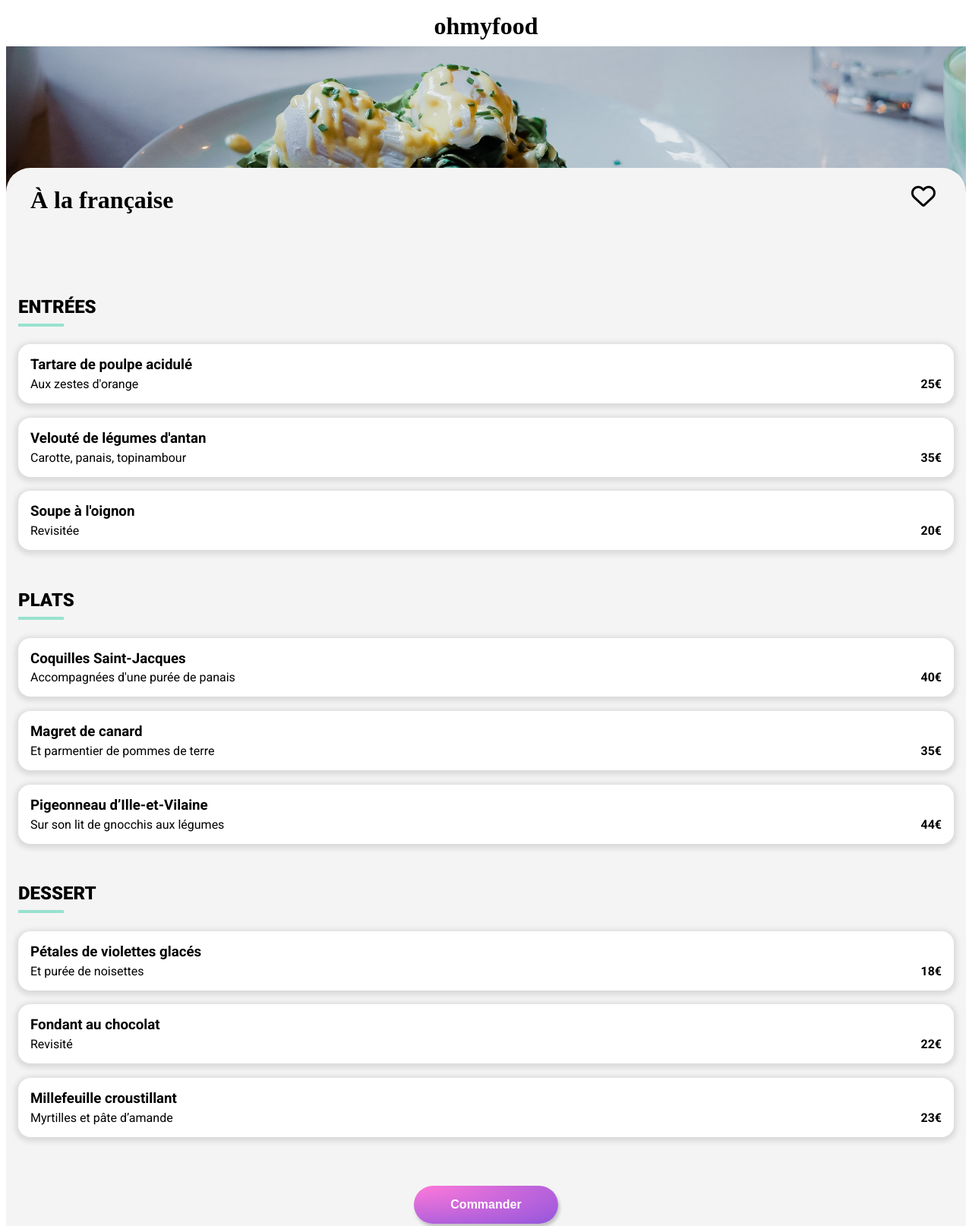
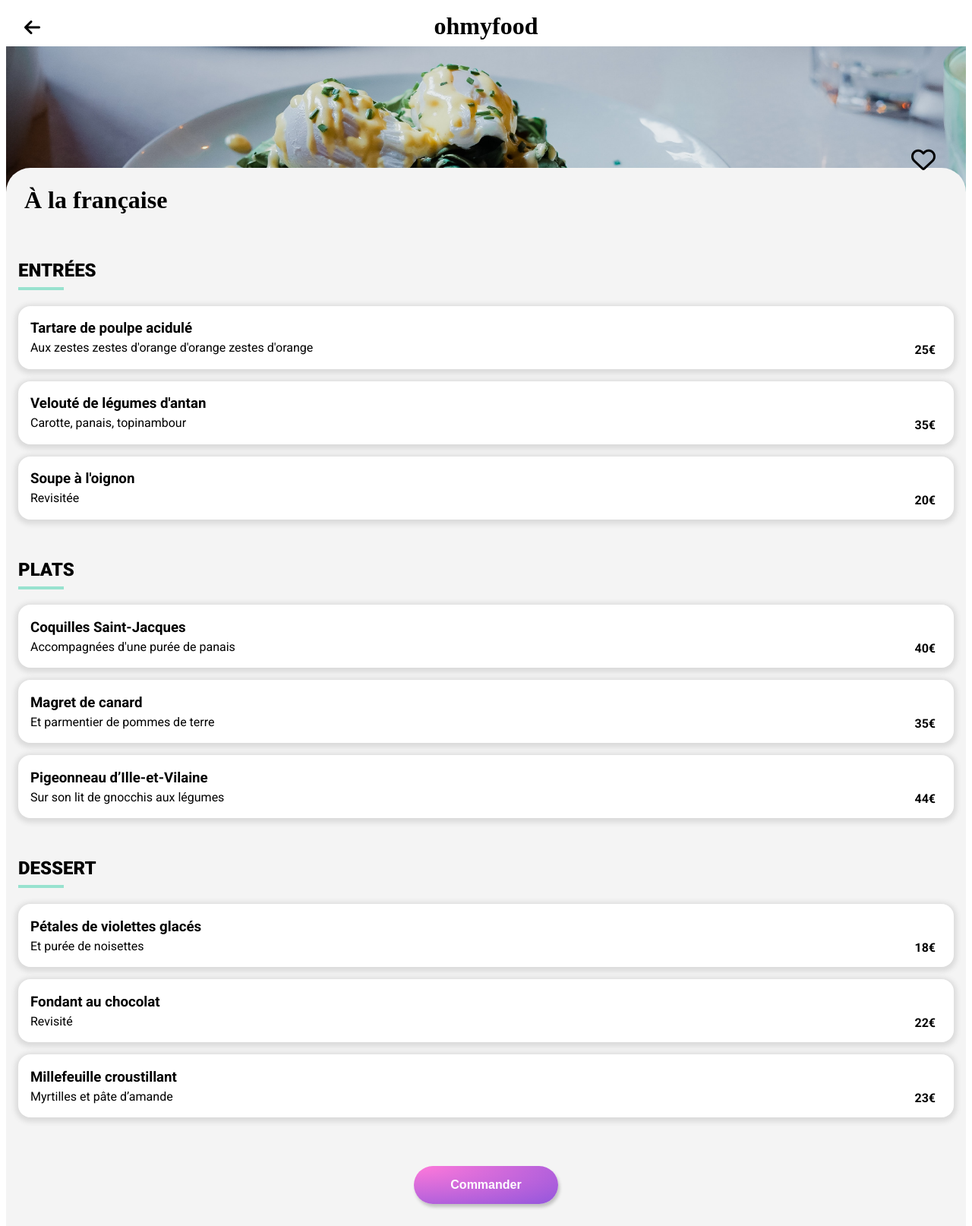
Before and after one commit to Dav-Yuko/DavidAldrin_3_13092021, a website: page page1.html in a window 1280 px wide. Shown: the top 1614 px of the page at 76% size. Drawn offline with Linux system fonts and the light colour scheme; a web font is replaced by a local one.

Commit message:
realisation du passage en point de suspension lorsque srtings des menus trops longues

```diff
--- a/page1.html
+++ b/page1.html
@@ -12,6 +12,7 @@
 <body>
     <header>
         <h1>ohmyfood</h1>
+        <a href="index.html"><i class="fas fa-arrow-left"></i></a>
     </header>
     <div class="restaurant">
         <div class="restaurant__picture picture3"></div>
@@ -25,125 +26,106 @@
             <h2 class="menu__part green-trait--1">entrées</h2>
             <div class="green-trait"></div>
             <div class="food food--1">
-                <a href="#">
+                <div class="food__describ">
                     <h3>Tartare de poulpe acidulé</h3>
-                    <div class="food__describ">
-                        <p>Aux zestes d'orange</p>
+                    <p>Aux zestes zestes d'orange d'orange zestes d'orange</p>
+                </div>
                 <div class="prix">
                     <p>25€</p>
                 </div>
-                    </div>
-                    <div class="validated"><i class="fas fa-check-circle"></i></div>
-
-                </a>
+                <div class="checked"><i class="fas fa-check-circle"></i></div>
             </div>
             <div class="food food--2">
-                <a href="#">
+                <div class="food__describ">
                     <h3>Velouté de légumes d'antan</h3>
-                    <div class="food__describ">
                     <p>Carotte, panais, topinambour</p>
+                </div>
                 <div class="prix">
                     <p>35€</p>
                 </div>
-                    </div>
-                    <div class="validated"><i class="fas fa-check-circle"></i></div>
-                </a>
+                <div class="checked"><i class="fas fa-check-circle"></i></div>
             </div>
             <div class="food food--3">
-                <a href="#">
+                <div class="food__describ">
                     <h3>Soupe à l'oignon</h3>
-                    <div class="food__describ">
                     <p>Revisitée</p>
+                </div>
                 <div class="prix">
                     <p>20€</p>
                 </div>
-                    </div>
-                    <div class="validated"><i class="fas fa-check-circle"></i></div>
-                </a>
+                <div class="checked"><i class="fas fa-check-circle"></i></div>
             </div>
         </section>
         <section class="menu menu--2">
             <h2 class="menu__part">plats</h2>
             <div class="green-trait green-trait--2"></div>
             <div class="food food--4">
-                <a href="#">
+                <div class="food__describ">
                     <h3>Coquilles Saint-Jacques</h3>
-                    <div class="food__describ">
                     <p>Accompagnées d'une purée de panais</p>
+                </div>
                 <div class="prix">
                     <p>40€</p>
                 </div>
-                    </div>
-                    <div class="validated"><i class="fas fa-check-circle"></i></div>
-                </a>
+                <div class="checked"><i class="fas fa-check-circle"></i></div>
             </div>
             <div class="food food--5">
-                <a href="#">
+                <div class="food__describ">
                     <h3>Magret de canard</h3>
-                    <div class="food__describ">
                     <p>Et parmentier de pommes de terre</p>
+                </div>
                 <div class="prix">
                     <p>35€</p>
                 </div>
-                    </div>
-                    <div class="validated"><i class="fas fa-check-circle"></i></div>
-                </a>
+                <div class="checked"><i class="fas fa-check-circle"></i></div>
             </div>
             <div class="food food--6">
-                <a href="#">
+                <div class="food__describ">
                     <h3>Pigeonneau d’Ille-et-Vilaine</h3>
-                    <div class="food__describ">
                     <p>Sur son lit de gnocchis aux légumes</p>
+                </div>
                 <div class="prix">
                     <p>44€</p>
                 </div>
-                    </div>
-                    <div class="validated"><i class="fas fa-check-circle"></i></div>
-                </a>
+                <div class="checked"><i class="fas fa-check-circle"></i></div>
             </div>
         </section>
         <section class="menu menu--3">
             <h2 class="menu__part">dessert</h2>
             <div class="green-trait green-trait--3"></div>
             <div class="food food--7">
-                <a href="#">
+                <div class="food__describ">
                     <h3>Pétales de violettes glacés</h3>
-                    <div class="food__describ">
                     <p>Et purée de noisettes</p>
+                </div>
                 <div class="prix">
                     <p>18€</p>
                 </div>
-                    </div>
-                    <div class="validated"><i class="fas fa-check-circle"></i></div>
-                </a>
+                <div class="checked"><i class="fas fa-check-circle"></i></div>
             </div>
             <div class="food food--8">
-                <a href="#">
+                <div class="food__describ">
                     <h3>Fondant au chocolat</h3>
-                    <div class="food__describ">
                     <p>Revisité</p>
+                </div>
                 <div class="prix">
                     <p>22€</p>
                 </div>
-                    </div>
-                    <div class="validated"><i class="fas fa-check-circle"></i></div>
-                </a>
+                <div class="checked"><i class="fas fa-check-circle"></i></div>
             </div>
             <div class="food food--9">
-                <a href="#">
+                <div class="food__describ">
                     <h3>Millefeuille croustillant</h3>
-                    <div class="food__describ">
                     <p>Myrtilles et pâte d’amande</p>
+                </div>
                 <div class="prix">
                     <p>23€</p>
                 </div>
-                    </div>
-                    <div class="validated"><i class="fas fa-check-circle"></i></div>
-                </a>
+                <div class="checked"><i class="fas fa-check-circle"></i></div>
             </div>
         </section>
+
         <div class="order"><button>Commander</button></div>
-    </div>
 
         <footer>
             <h3>ohmyfood</h3>
--- a/sass/pages/_restaurants-style.scss
+++ b/sass/pages/_restaurants-style.scss
@@ -1,3 +1,14 @@
+.fa-arrow-left{
+  color: black;
+  position: absolute;
+  font-size: 1.5rem;
+  top: 1.5rem;
+  left: 2rem;
+  cursor: pointer;
+  &:hover {
+    color: $color-primary;
+  }
+}
 .restaurant {
   position: relative;
   background-color: $color-light;
@@ -19,13 +30,13 @@
     background-image: url("images/louis-hansel-shotsoflouis-qNBGVyOCY8Q-unsplash.jpg");
   }
   #restaurant__name {
-    padding-left: 1rem;
+    padding-left: 0.5rem;
     padding-right: auto;
     text-align: left;
     background: none;
   }
   &__describ {
-    padding: 1rem 0 3rem 0;
+    padding: 1rem 0 0 0;
     margin-top: -2rem;
     background-color: $color-light;
     border-radius: 2rem 2rem 0 0;
@@ -73,6 +84,10 @@
   }
 
   .food {
+    cursor: pointer;
+    display: flex;
+    justify-content: space-between;
+    flex-direction: row;
     position: relative;
     padding-right: auto;
     opacity: 0;
@@ -88,27 +103,37 @@
       }
     }
 
-    h3 {
-      padding: 1rem 1rem 0 1rem;
-      margin-bottom: 0.3rem;
-    }
-
     .food__describ {
       display: flex;
-      justify-content: space-between;
+      flex-direction: column;
+      white-space: nowrap;
+      text-overflow: ellipsis;
+      overflow: hidden;
+      h3 {
+        padding-left: 1rem;
+        margin-bottom: 0.3rem;
+        white-space: nowrap;
+        text-overflow: ellipsis;
+        overflow: hidden;
+      }
       p {
         margin-top: 0;
         padding: 0 0 0 1rem;
+        white-space: nowrap;
+        text-overflow: ellipsis;
+        overflow: hidden;
       }
-      .prix {
-        padding-right: 1rem;
-        font-weight: 600;
-        margin-top: 0;
-        transition: transform 500ms;
-      }
+
+    }
+    .prix {
+      display: flex;
+      padding: 2rem 1.5rem 0 1rem;
+      font-weight: 600;
+      margin-top: 0;
+      transition: transform 500ms;
     }
 
-    .validated {
+    .checked {
       display: flex;
       opacity: 0;
       position: absolute;
@@ -134,7 +159,7 @@
       }
     }
 
-    &:hover .validated {
+    &:hover .checked {
       opacity: 1;
       transform: scaleX(100%);
     }
@@ -144,6 +169,7 @@
 
     &:hover .prix {
       transform: translateX(-5rem);
+      padding-left: 6rem;
     }
   }
   .order {
```
Also changed, not shown: style.css, 1 other file. Lines whose indentation alone changed are shown as unchanged.
